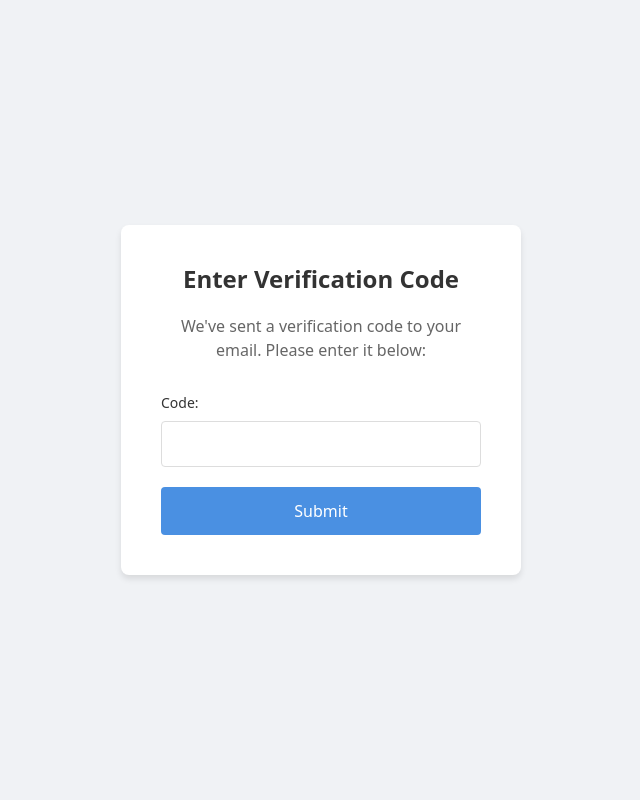
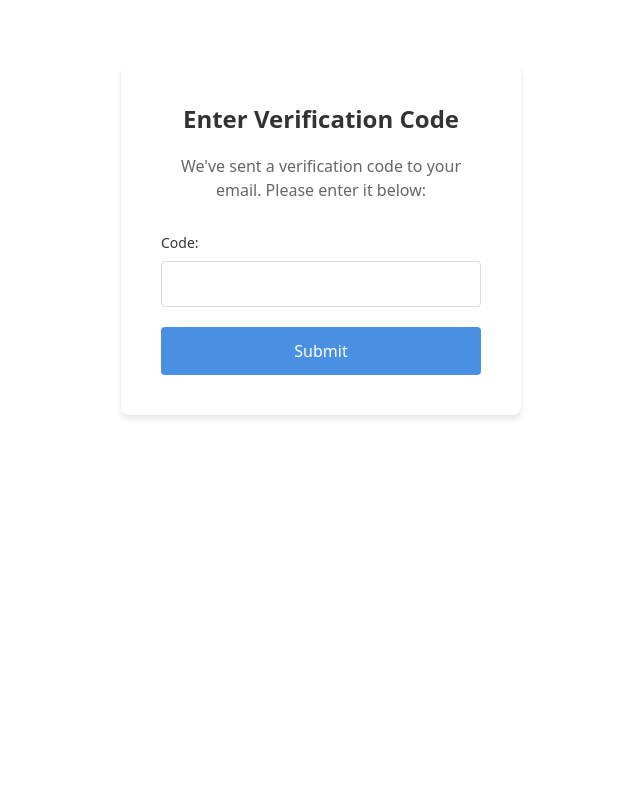
Before and after one commit to adamspd/django-appointment, a Django app: page /en/verification-code/1/1/ in a window 1280 px wide. Shown: the whole page, without its empty margins (319-959 px from the left). Run offline with Django 4.2, Linux system fonts and the light colour scheme; some libraries are stand-ins or nearby versions.

Commit message:
small fix

```diff
--- a/appointment/static/css/verification_code.css
+++ b/appointment/static/css/verification_code.css
@@ -3,8 +3,7 @@
     display: flex;
     justify-content: center;
     align-items: center;
-    min-height: 100vh;
-    background-color: #f0f2f5;
+    min-height: 60vh;
     padding: 20px;
 }
 
```
